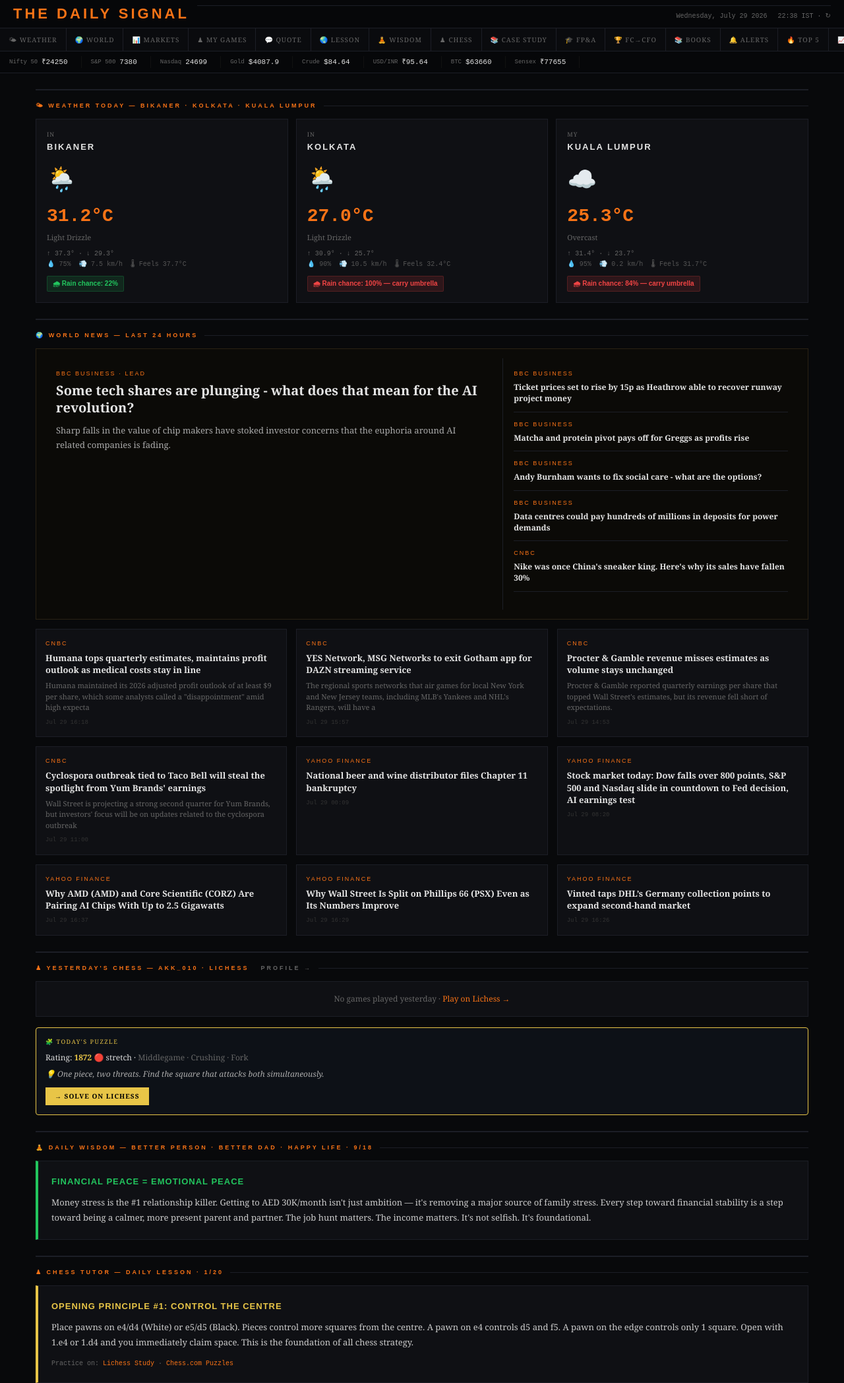
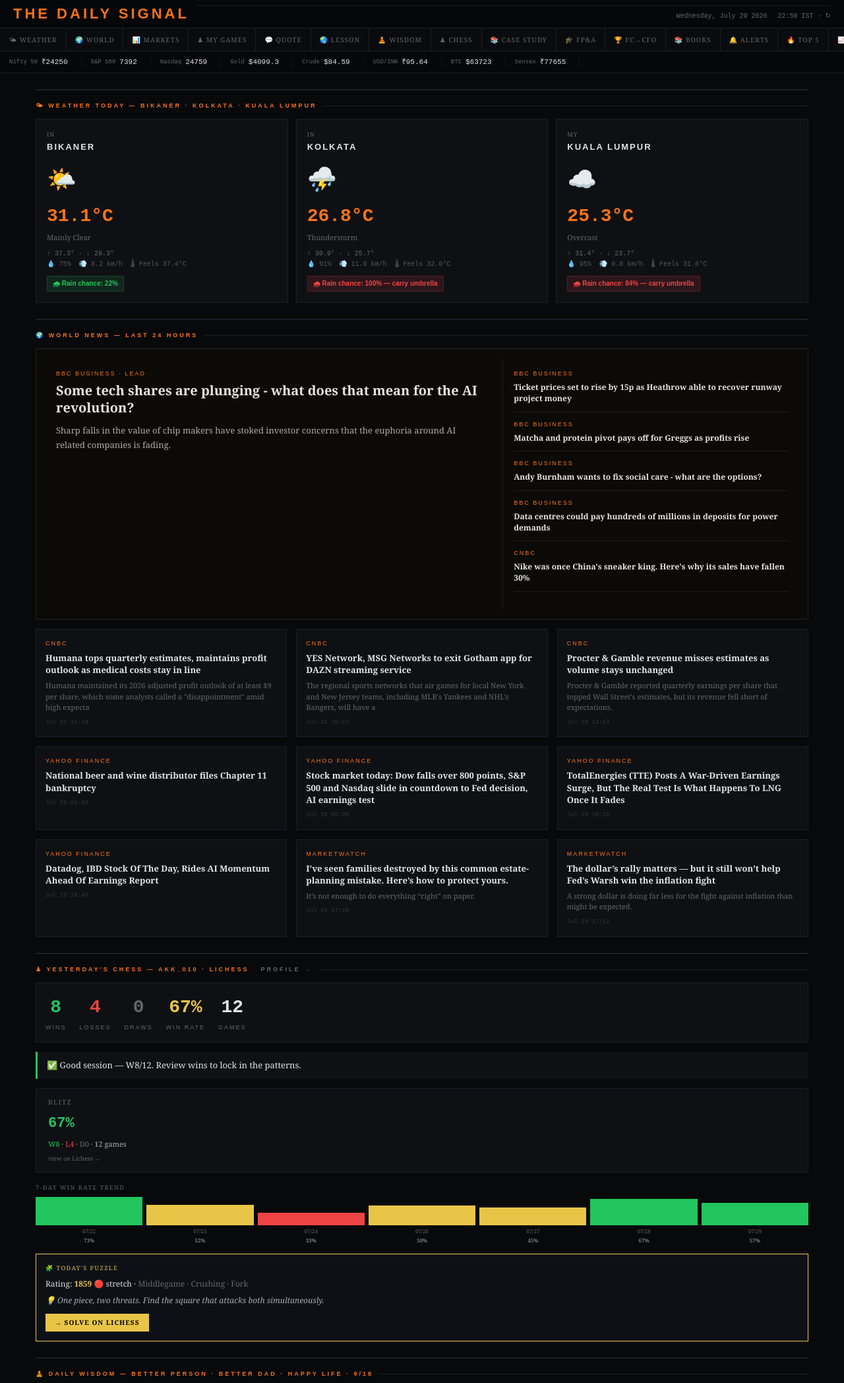
Before and after one commit to caakshayk1-boop/trading-dashboard, a plain HTML site: page docs/index.html in a window 1280 px wide. Shown: the top 2096 px of the page at 66% size. Drawn offline with Linux system fonts and the light colour scheme.

Commit message:
fix: use lichess activity API (no token needed) — shows yesterday W/L/D correctly, 7-day trend bar chart

```diff
--- a/docs/index.html
+++ b/docs/index.html
@@ -193,7 +193,7 @@
   <div class="paper-name">THE DAILY SIGNAL</div>
   <div class="paper-meta">
     <span>Wednesday, July 29 2026</span>
-    <span>22:38 IST · <a href="javascript:window.location.reload()" style="color:var(--muted)">↻</a></span>
+    <span>22:50 IST · <a href="javascript:window.location.reload()" style="color:var(--muted)">↻</a></span>
   </div>
 </div>
 
@@ -227,25 +227,25 @@
 
   <div class="t-item">
     <span class="t-name">S&P 500</span>
-    <span>7380</span>
+    <span>7392</span>
     <span class="dn"></span>
   </div>
 
   <div class="t-item">
     <span class="t-name">Nasdaq</span>
-    <span>24699</span>
+    <span>24759</span>
     <span class="dn"></span>
   </div>
 
   <div class="t-item">
     <span class="t-name">Gold</span>
-    <span>$4087.9</span>
+    <span>$4099.3</span>
     <span class="up"></span>
   </div>
 
   <div class="t-item">
     <span class="t-name">Crude</span>
-    <span>$84.64</span>
+    <span>$84.59</span>
     <span class="up"></span>
   </div>
 
@@ -257,7 +257,7 @@
 
   <div class="t-item">
     <span class="t-name">BTC</span>
-    <span>$63660</span>
+    <span>$63723</span>
     <span class="dn"></span>
   </div>
 
@@ -279,14 +279,14 @@
     <div class="wx-card">
       <div class="wx-country">IN</div>
       <div class="wx-city">Bikaner</div>
-      <div class="wx-emoji">🌦️</div>
-      <div class="wx-temp">31.2°C</div>
-      <div class="wx-cond">Light Drizzle</div>
+      <div class="wx-emoji">🌤️</div>
+      <div class="wx-temp">31.1°C</div>
+      <div class="wx-cond">Mainly Clear</div>
       <div class="wx-range">↑ 37.3° · ↓ 29.3°</div>
       <div class="wx-meta">
         <span>💧 75%</span>
-        <span>💨 7.5 km/h</span>
-        <span>🌡 Feels 37.7°C</span>
+        <span>💨 8.2 km/h</span>
+        <span>🌡 Feels 37.4°C</span>
       </div>
       <div class="wx-rain lo">
         🌧 Rain chance: 22%
@@ -296,14 +296,14 @@
     <div class="wx-card">
       <div class="wx-country">IN</div>
       <div class="wx-city">Kolkata</div>
-      <div class="wx-emoji">🌦️</div>
-      <div class="wx-temp">27.0°C</div>
-      <div class="wx-cond">Light Drizzle</div>
+      <div class="wx-emoji">⛈️</div>
+      <div class="wx-temp">26.8°C</div>
+      <div class="wx-cond">Thunderstorm</div>
       <div class="wx-range">↑ 30.9° · ↓ 25.7°</div>
       <div class="wx-meta">
-        <span>💧 90%</span>
-        <span>💨 10.5 km/h</span>
-        <span>🌡 Feels 32.4°C</span>
+        <span>💧 91%</span>
+        <span>💨 11.0 km/h</span>
+        <span>🌡 Feels 32.0°C</span>
       </div>
       <div class="wx-rain hi">
         🌧 Rain chance: 100% — carry umbrella
@@ -319,8 +319,8 @@
       <div class="wx-range">↑ 31.4° · ↓ 23.7°</div>
       <div class="wx-meta">
         <span>💧 95%</span>
-        <span>💨 0.2 km/h</span>
-        <span>🌡 Feels 31.7°C</span>
+        <span>💨 0.0 km/h</span>
+        <span>🌡 Feels 31.6°C</span>
       </div>
       <div class="wx-rain hi">
         🌧 Rain chance: 84% — carry umbrella
@@ -405,13 +405,6 @@
       </div>
 
       <div class="ncard">
-        <div class="src">CNBC</div>
-        <h3><a href="https://www.cnbc.com/2026/07/29/cyclospora-outbreak-taco-bell-yum-brands-earnings.html" target="_blank" style="color:var(--text)">Cyclospora outbreak tied to Taco Bell will steal the spotlight from Yum Brands' earnings</a></h3>
-        <p>Wall Street is projecting a strong second quarter for Yum Brands, but investors' focus will be on updates related to the cyclospora outbreak</p>
-        <div class="ts">Jul 29 11:00</div>
-      </div>
-
-      <div class="ncard">
         <div class="src">Yahoo Finance</div>
         <h3><a href="https://finance.yahoo.com/small-business/articles/giant-wine-spirits-brand-files-170700174.html" target="_blank" style="color:var(--text)">National beer and wine distributor files Chapter 11 bankruptcy</a></h3>
         <p></p>
@@ -427,23 +420,30 @@
 
       <div class="ncard">
         <div class="src">Yahoo Finance</div>
-        <h3><a href="https://finance.yahoo.com/technology/ai/articles/why-amd-amd-core-scientific-163703591.html" target="_blank" style="color:var(--text)">Why AMD (AMD) and Core Scientific (CORZ) Are Pairing AI Chips With Up to 2.5 Gigawatts</a></h3>
+        <h3><a href="https://finance.yahoo.com/energy/articles/totalenergies-tte-posts-war-driven-165209577.html" target="_blank" style="color:var(--text)">TotalEnergies (TTE) Posts A War-Driven Earnings Surge, But The Real Test Is What Happens To LNG Once It Fades</a></h3>
         <p></p>
-        <div class="ts">Jul 29 16:37</div>
+        <div class="ts">Jul 29 16:52</div>
       </div>
 
       <div class="ncard">
         <div class="src">Yahoo Finance</div>
-        <h3><a href="https://finance.yahoo.com/energy/articles/why-wall-street-split-phillips-162957977.html" target="_blank" style="color:var(--text)">Why Wall Street Is Split on Phillips 66 (PSX) Even as Its Numbers Improve</a></h3>
+        <h3><a href="https://www.investors.com/research/ibd-stock-of-the-day/datadog-stock-earnings-high-expectations-artificial-intelligence/?src=A00220&yptr=yahoo" target="_blank" style="color:var(--text)">Datadog, IBD Stock Of The Day, Rides AI Momentum Ahead Of Earnings Report</a></h3>
         <p></p>
-        <div class="ts">Jul 29 16:29</div>
+        <div class="ts">Jul 29 16:45</div>
       </div>
 
       <div class="ncard">
-        <div class="src">Yahoo Finance</div>
-        <h3><a href="https://finance.yahoo.com/small-business/articles/vinted-taps-dhl-germany-collection-162615559.html" target="_blank" style="color:var(--text)">Vinted taps DHL’s Germany collection points to expand second-hand market</a></h3>
-        <p></p>
-        <div class="ts">Jul 29 16:26</div>
+        <div class="src">MarketWatch</div>
+        <h3><a href="https://www.marketwatch.com/story/ive-seen-families-destroyed-by-this-common-estate-planning-mistake-heres-how-to-protect-yours-4f997564?mod=mw_rss_topstories" target="_blank" style="color:var(--text)">I’ve seen families destroyed by this common estate-planning mistake. Here’s how to protect yours.</a></h3>
+        <p>It’s not enough to do everything “right” on paper.</p>
+        <div class="ts">Jul 29 17:18</div>
+      </div>
+
+      <div class="ncard">
+        <div class="src">MarketWatch</div>
+        <h3><a href="https://www.marketwatch.com/story/the-dollars-rally-matters-but-it-still-wont-help-feds-warsh-win-the-inflation-fight-ce278d40?mod=mw_rss_topstories" target="_blank" style="color:var(--text)">The dollar’s rally matters — but it still won’t help Fed’s Warsh win the inflation fight</a></h3>
+        <p>A strong dollar is doing far less for the fight against inflation than might be expected.</p>
+        <div class="ts">Jul 29 17:12</div>
       </div>
 
 
@@ -457,17 +457,93 @@
   </div>
 
 
-  <div style="padding:16px;background:var(--surface);border:1px solid var(--border);color:var(--muted);font-size:12px;text-align:center">
-    No games played yesterday · <a href="https://lichess.org/@/AKK_010" target="_blank" style="color:var(--accent)">Play on Lichess →</a>
+  <div class="lichess-summary">
+    <div class="ls-stat"><div class="ls-num" style="color:var(--green)">8</div><div class="ls-label">Wins</div></div>
+    <div class="ls-stat"><div class="ls-num" style="color:var(--red)">4</div><div class="ls-label">Losses</div></div>
+    <div class="ls-stat"><div class="ls-num" style="color:var(--muted)">0</div><div class="ls-label">Draws</div></div>
+    <div class="ls-stat"><div class="ls-num" style="color:var(--gold)">67%</div><div class="ls-label">Win Rate</div></div>
+    <div class="ls-stat"><div class="ls-num">12</div><div class="ls-label">Games</div></div>
+  </div>
+
+  <div style="font-size:13px;padding:10px 14px;margin-bottom:14px;background:var(--surface);border-left:3px solid var(--green)">
+    ✅
+     Good session — W8/12. Review wins to lock in the patterns.
+
+  </div>
+
+  <div style="display:flex;gap:10px;flex-wrap:wrap;margin-bottom:16px">
+
+    <div style="background:var(--surface);border:1px solid var(--border);padding:12px 18px;min-width:140px;flex:1">
+      <div style="font-size:10px;letter-spacing:1.5px;text-transform:uppercase;color:var(--muted);margin-bottom:6px">Blitz</div>
+      <div style="font-size:22px;font-weight:700;font-family:monospace;color:var(--green)">67%</div>
+      <div style="font-size:11px;color:#aaa;margin-top:4px">
+        <span style="color:var(--green)">W8</span> ·
+        <span style="color:var(--red)">L4</span> ·
+        <span style="color:var(--muted)">D0</span> · 12 games
+      </div>
+      <a href="https://lichess.org/@/AKK_010" target="_blank" style="font-size:9px;color:var(--muted);margin-top:6px;display:block">view on Lichess →</a>
+    </div>
+
   </div>
 
 
-  <!-- Daily Puzzle -->
+  <div style="margin-bottom:14px">
+    <div style="font-size:9px;letter-spacing:1.5px;text-transform:uppercase;color:var(--muted);margin-bottom:8px">7-Day Win Rate Trend</div>
+    <div style="display:flex;gap:6px;align-items:flex-end;height:70px">
 
-  <div style="margin-top:16px;padding:14px;background:#0d1117;border:1px solid var(--gold);border-radius:4px">
+      <div style="flex:1;text-align:center;display:flex;flex-direction:column;justify-content:flex-end">
+        <div style="height:43px;background:var(--green)"></div>
+        <div style="font-size:8px;color:var(--muted);margin-top:2px">07/22</div>
+        <div style="font-size:8px;color:#aaa">73%</div>
+      </div>
+
+      <div style="flex:1;text-align:center;display:flex;flex-direction:column;justify-content:flex-end">
+        <div style="height:31px;background:var(--gold)"></div>
+        <div style="font-size:8px;color:var(--muted);margin-top:2px">07/23</div>
+        <div style="font-size:8px;color:#aaa">52%</div>
+      </div>
+
+      <div style="flex:1;text-align:center;display:flex;flex-direction:column;justify-content:flex-end">
+        <div style="height:19px;background:var(--red)"></div>
+        <div style="font-size:8px;color:var(--muted);margin-top:2px">07/24</div>
+        <div style="font-size:8px;color:#aaa">33%</div>
+      </div>
+
+      <div style="flex:1;text-align:center;display:flex;flex-direction:column;justify-content:flex-end">
+        <div style="height:30px;background:var(--gold)"></div>
+        <div style="font-size:8px;color:var(--muted);margin-top:2px">07/26</div>
+        <div style="font-size:8px;color:#aaa">50%</div>
+      </div>
+
+      <div style="flex:1;text-align:center;display:flex;flex-direction:column;justify-content:flex-end">
+        <div style="height:27px;background:var(--gold)"></div>
+        <div style="font-size:8px;color:var(--muted);margin-top:2px">07/27</div>
+        <div style="font-size:8px;color:#aaa">45%</div>
+      </div>
+
+      <div style="flex:1;text-align:center;display:flex;flex-direction:column;justify-content:flex-end">
+        <div style="height:40px;background:var(--green)"></div>
+        <div style="font-size:8px;color:var(--muted);margin-top:2px">07/28</div>
+        <div style="font-size:8px;color:#aaa">67%</div>
+      </div>
+
+      <div style="flex:1;text-align:center;display:flex;flex-direction:column;justify-content:flex-end">
+        <div style="height:34px;background:var(--green)"></div>
+        <div style="font-size:8px;color:var(--muted);margin-top:2px">07/29</div>
+        <div style="font-size:8px;color:#aaa">57%</div>
+      </div>
+
+    </div>
+  </div>
+
+
+
+
+
+  <div style="margin-top:4px;padding:14px;background:#0d1117;border:1px solid var(--gold)">
     <div style="font-size:9px;letter-spacing:1.5px;text-transform:uppercase;color:var(--gold);margin-bottom:6px">🧩 Today's Puzzle</div>
     <div style="font-size:12px;color:#ddd;margin-bottom:6px">
-      Rating: <strong style="color:var(--gold)">1872</strong>
+      Rating: <strong style="color:var(--gold)">1859</strong>
       🔴 stretch · <span style="color:var(--muted)">Middlegame · Crushing · Fork</span>
     </div>
     <div style="font-size:12px;font-style:italic;color:#aaa;margin-bottom:10px">💡 One piece, two threats. Find the square that attacks both simultaneously.</div>
@@ -513,25 +589,25 @@
 
     <div class="mkt-card d">
       <div class="mkt-name">S&P 500</div>
-      <div class="mkt-price">7380</div>
+      <div class="mkt-price">7392</div>
       <div class="mkt-chg dn"></div>
     </div>
 
     <div class="mkt-card d">
       <div class="mkt-name">Nasdaq</div>
-      <div class="mkt-price">24699</div>
+      <div class="mkt-price">24759</div>
       <div class="mkt-chg dn"></div>
     </div>
 
     <div class="mkt-card u">
       <div class="mkt-name">Gold</div>
-      <div class="mkt-price">$4087.9</div>
+      <div class="mkt-price">$4099.3</div>
       <div class="mkt-chg up"></div>
     </div>
 
     <div class="mkt-card u">
       <div class="mkt-name">Crude</div>
-      <div class="mkt-price">$84.64</div>
+      <div class="mkt-price">$84.59</div>
       <div class="mkt-chg up"></div>
     </div>
 
@@ -543,7 +619,7 @@
 
     <div class="mkt-card d">
       <div class="mkt-name">BTC</div>
-      <div class="mkt-price">$63660</div>
+      <div class="mkt-price">$63723</div>
       <div class="mkt-chg dn"></div>
     </div>
 
```
Also changed, not shown: 1 other file.
